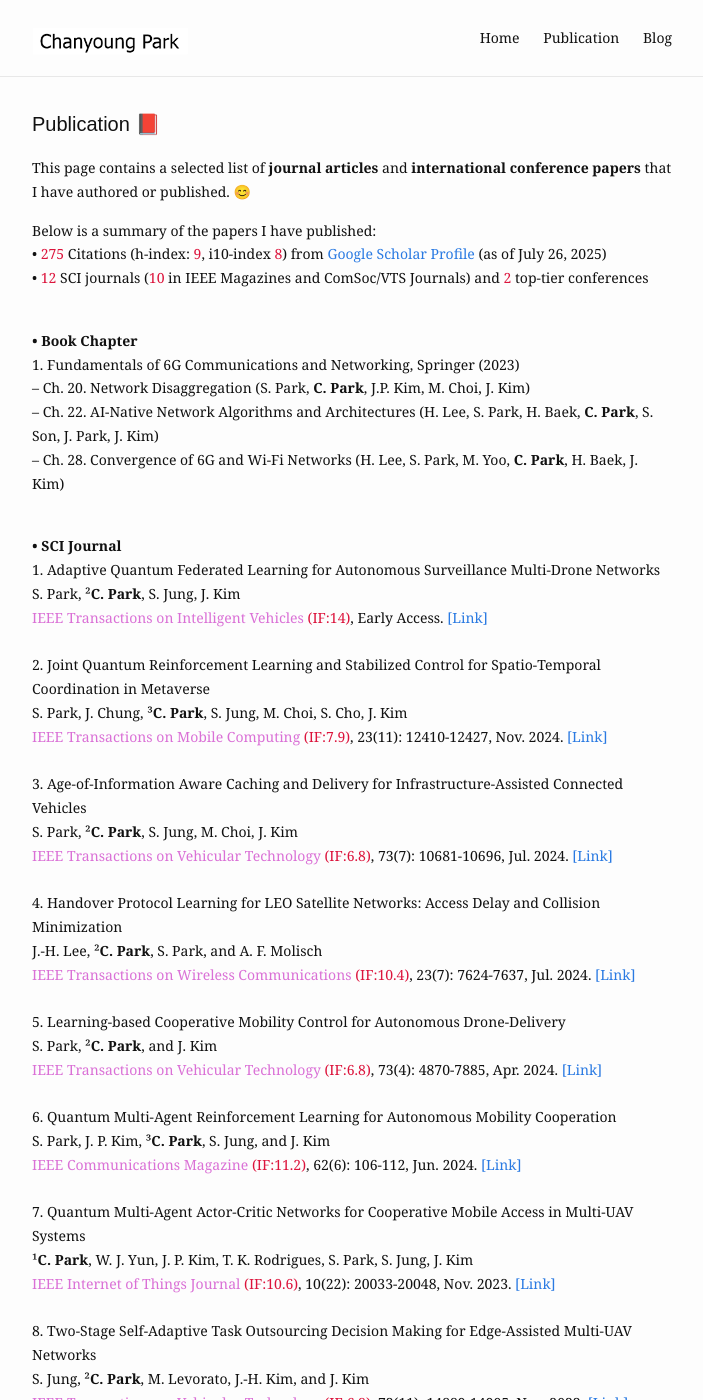
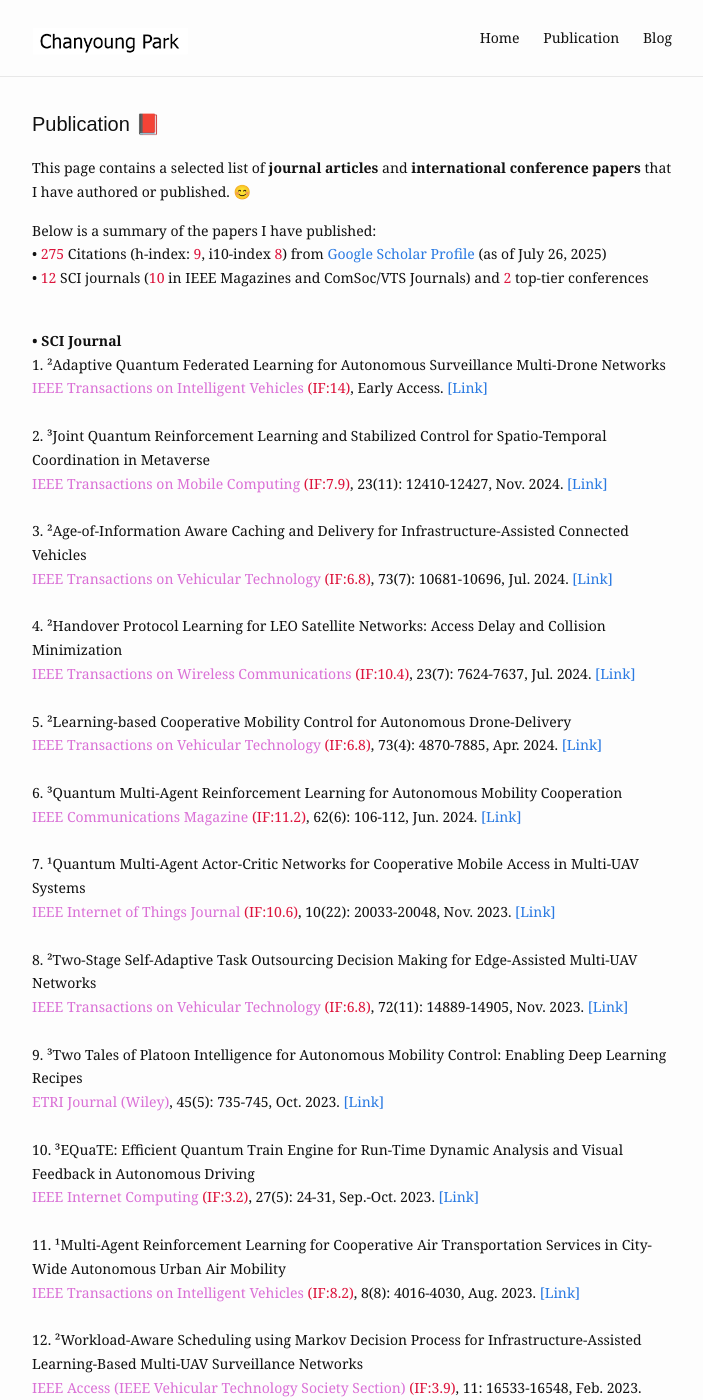
Before and after one commit to cosdeneb/cosdeneb.github.io, a Jekyll site: the page built from publication.md, in a window 1280 px wide and 1400 px high. Shown: the whole window, without its empty margins (288-991 px from the left). Built offline with Jekyll 4.4.1, drawn with Linux system fonts in a browser that asks for light colours; some of the changed text lies outside the part shown.

Commit message:
Update publication.md

```diff
--- a/publication.md
+++ b/publication.md
@@ -13,95 +13,68 @@
 <br/>
 
 <p>
-  <b>• Book Chapter</b> <br/>
-  1. Fundamentals of 6G Communications and Networking, Springer (2023) <br/>
-  – Ch. 20. Network Disaggregation (S. Park, <b>C. Park</b>, J.P. Kim, M. Choi, J. Kim) <br/>
-  – Ch. 22. AI-Native Network Algorithms and Architectures (H. Lee, S. Park, H. Baek, <b>C. Park</b>, S. Son, J. Park, J. Kim) <br/>
-  – Ch. 28. Convergence of 6G and Wi-Fi Networks (H. Lee, S. Park, M. Yoo, <b>C. Park</b>, H. Baek, J. Kim) <br/>
-  <br/>
-</p>
-
-<p>
   <b>• SCI Journal</b> <br/>
 
-  1. Adaptive Quantum Federated Learning for Autonomous Surveillance Multi-Drone Networks <br/>
-  S. Park, ²<b>C. Park</b>, S. Jung, J. Kim <br/>
+  1. ²Adaptive Quantum Federated Learning for Autonomous Surveillance Multi-Drone Networks <br/>
   <font color='#da70d6'>IEEE Transactions on Intelligent Vehicles</font>
   <font color='#dc143c'>(IF:14)</font>, Early Access.
   <a href="https://ieeexplore.ieee.org/abstract/document/10764760">[Link]</a><br/><br/>
 
-  2. Joint Quantum Reinforcement Learning and Stabilized Control for Spatio-Temporal Coordination in Metaverse <br/>
-  S. Park, J. Chung, ³<b>C. Park</b>, S. Jung, M. Choi, S. Cho, J. Kim <br/>
+  2. ³Joint Quantum Reinforcement Learning and Stabilized Control for Spatio-Temporal Coordination in Metaverse <br/>
   <font color='#da70d6'>IEEE Transactions on Mobile Computing</font> <font color='#dc143c'>(IF:7.9)</font>, 23(11): 12410-12427, Nov. 2024. <a href="https://ieeexplore.ieee.org/abstract/document/10543150">[Link]</a><br/><br/>
 
-  3. Age-of-Information Aware Caching and Delivery for Infrastructure-Assisted Connected Vehicles <br/>
-  S. Park, ²<b>C. Park</b>, S. Jung, M. Choi, J. Kim <br/>
+  3. ²Age-of-Information Aware Caching and Delivery for Infrastructure-Assisted Connected Vehicles <br/>
   <font color='#da70d6'>IEEE Transactions on Vehicular Technology</font> <font color='#dc143c'>(IF:6.8)</font>, 73(7): 10681-10696, Jul. 2024. <a href="https://ieeexplore.ieee.org/abstract/document/10491361">[Link]</a><br/><br/>
 
-  4. Handover Protocol Learning for LEO Satellite Networks: Access Delay and Collision Minimization <br/>
-  J.-H. Lee, ²<b>C. Park</b>, S. Park, and A. F. Molisch <br/>
+  4. ²Handover Protocol Learning for LEO Satellite Networks: Access Delay and Collision Minimization <br/>
   <font color='#da70d6'>IEEE Transactions on Wireless Communications</font> <font color='#dc143c'>(IF:10.4)</font>, 23(7): 7624-7637, Jul. 2024. <a href="https://ieeexplore.ieee.org/abstract/document/10371217">[Link]</a><br/><br/>
 
-  5. Learning-based Cooperative Mobility Control for Autonomous Drone-Delivery <br/>
-  S. Park, ²<b>C. Park</b>, and J. Kim <br/>
+  5. ²Learning-based Cooperative Mobility Control for Autonomous Drone-Delivery <br/>
   <font color='#da70d6'>IEEE Transactions on Vehicular Technology</font> <font color='#dc143c'>(IF:6.8)</font>, 73(4): 4870-7885, Apr. 2024. <a href="https://ieeexplore.ieee.org/abstract/document/10310117">[Link]</a><br/><br/>
 
-  6. Quantum Multi-Agent Reinforcement Learning for Autonomous Mobility Cooperation <br/>
-  S. Park, J. P. Kim, ³<b>C. Park</b>, S. Jung, and J. Kim <br/>
+  6. ³Quantum Multi-Agent Reinforcement Learning for Autonomous Mobility Cooperation <br/>
   <font color='#da70d6'>IEEE Communications Magazine</font> <font color='#dc143c'>(IF:11.2)</font>, 62(6): 106-112, Jun. 2024. <a href="https://ieeexplore.ieee.org/abstract/document/10232949">[Link]</a><br/><br/>
 
-  7. Quantum Multi-Agent Actor-Critic Networks for Cooperative Mobile Access in Multi-UAV Systems <br/>
-  ¹<b>C. Park</b>, W. J. Yun, J. P. Kim, T. K. Rodrigues, S. Park, S. Jung, J. Kim <br/>
+  7. ¹Quantum Multi-Agent Actor-Critic Networks for Cooperative Mobile Access in Multi-UAV Systems <br/>
   <font color='#da70d6'>IEEE Internet of Things Journal</font> <font color='#dc143c'>(IF:10.6)</font>, 10(22): 20033-20048, Nov. 2023. <a href="https://ieeexplore.ieee.org/abstract/document/10143981">[Link]</a><br/><br/>
 
-  8. Two-Stage Self-Adaptive Task Outsourcing Decision Making for Edge-Assisted Multi-UAV Networks <br/>
-  S. Jung, ²<b>C. Park</b>, M. Levorato, J.-H. Kim, and J. Kim <br/>
+  8. ²Two-Stage Self-Adaptive Task Outsourcing Decision Making for Edge-Assisted Multi-UAV Networks <br/>
   <font color='#da70d6'>IEEE Transactions on Vehicular Technology</font> <font color='#dc143c'>(IF:6.8)</font>, 72(11): 14889-14905, Nov. 2023. <a href="https://ieeexplore.ieee.org/abstract/document/10144676">[Link]</a><br/><br/>
 
-  9. Two Tales of Platoon Intelligence for Autonomous Mobility Control: Enabling Deep Learning Recipes <br/>
-  S. Park, H. Lee, ³<b>C. Park</b>, S. Jung, M. Choi, and J. Kim <br/>
+  9. ³Two Tales of Platoon Intelligence for Autonomous Mobility Control: Enabling Deep Learning Recipes <br/>
   <font color='#da70d6'>ETRI Journal (Wiley)</font>, 45(5): 735-745, Oct. 2023. <a href="https://onlinelibrary.wiley.com/doi/full/10.4218/etrij.2023-0132">[Link]</a><br/><br/>
 
-  10. EQuaTE: Efficient Quantum Train Engine for Run-Time Dynamic Analysis and Visual Feedback in Autonomous Driving <br/>
-  S. Park, H. Feng, ³<b>C. Park</b>, Y. K. Lee, S. Jung, J. Kim <br/>
+  10. ³EQuaTE: Efficient Quantum Train Engine for Run-Time Dynamic Analysis and Visual Feedback in Autonomous Driving <br/>
   <font color='#da70d6'>IEEE Internet Computing</font> <font color='#dc143c'>(IF:3.2)</font>, 27(5): 24-31, Sep.-Oct. 2023. <a href="https://ieeexplore.ieee.org/abstract/document/10229500">[Link]</a><br/><br/>
 
-  11. Multi-Agent Reinforcement Learning for Cooperative Air Transportation Services in City-Wide Autonomous Urban Air Mobility <br/>
-  ¹<b>C. Park</b>, G. S. Kim, S. Park, S. Jung, J. Kim <br/>
+  11. ¹Multi-Agent Reinforcement Learning for Cooperative Air Transportation Services in City-Wide Autonomous Urban Air Mobility <br/>
   <font color='#da70d6'>IEEE Transactions on Intelligent Vehicles</font> <font color='#dc143c'>(IF:8.2)</font>, 8(8): 4016-4030, Aug. 2023. <a href="https://ieeexplore.ieee.org/abstract/document/10144378">[Link]</a><br/><br/>
 
-  12. Workload-Aware Scheduling using Markov Decision Process for Infrastructure-Assisted Learning-Based Multi-UAV Surveillance Networks <br/>
-  S. Park, ²<b>C. Park</b>, S. Jung, J.-H. Kim, J. Kim <br/>
+  12. ²Workload-Aware Scheduling using Markov Decision Process for Infrastructure-Assisted Learning-Based Multi-UAV Surveillance Networks <br/>
   <font color='#da70d6'>IEEE Access (IEEE Vehicular Technology Society Section)</font> <font color='#dc143c'>(IF:3.9)</font>, 11: 16533-16548, Feb. 2023. <a href="https://ieeexplore.ieee.org/abstract/document/10045685">[Link]</a><br/><br/>
 </p>
 
 <p>
   <b>• Conference</b><br/>
 
-  1. Demo: EQuaTE: Efficient Quantum Train Engine Design and Demonstration for Dynamic Software Analysis <br/>
-  S. Park, H. Feng, W. J. Yun, ⁴<b>C. Park</b>, Y. K. Lee, S. Jung and J. Kim <br/>
+  1. ⁴Demo: EQuaTE: Efficient Quantum Train Engine Design and Demonstration for Dynamic Software Analysis <br/>
   <font color='#32cd32'>IEEE International Conference on Distributed Computing Systems (ICDCS)</font> <font color='#dc143c'></font>, Jul. 2023. <a href="https://ieeexplore.ieee.org/abstract/document/10272530">[Link]</a><br/><br/>
 
-  2. Poster: Coordinated Multi-Agent Reinforcement Learning for Unmanned Aerial Vehicle Swarms in Autonomous Mobile Access Applications <br/>
-  ¹<b>C. Park</b>, H. Lee, W. J. Yun, S. Park, S. Jung and . Kim <br/>
+  2. ¹Poster: Coordinated Multi-Agent Reinforcement Learning for Unmanned Aerial Vehicle Swarms in Autonomous Mobile Access Applications <br/>
   <font color='#32cd32'>IEEE International Conference on Distributed Computing Systems (ICDCS)</font> <font color='#dc143c'></font>, Jul. 2023. <a href="https://ieeexplore.ieee.org/abstract/document/10272444">[Link]</a><br/><br/>
 
-  3. Multi-Agent Deep Reinforcement Learning for Efficient Passenger Delivery in Urban Air Mobility <br/>
-  ¹<b>C. Park</b>, S. Park, G. S. Kim, S. Jung, J.-H. Kim, J. Kim <br/>
+  3. ¹Multi-Agent Deep Reinforcement Learning for Efficient Passenger Delivery in Urban Air Mobility <br/>
   <font color='#32cd32'>IEEE International Conference on Communications (ICC)</font> <font color='#dc143c'>(Acceptance rate: 38.5%)</font>, May-Jun. 2023. <a href="https://ieeexplore.ieee.org/abstract/document/10279436">[Link]</a><br/><br/>
 
-  4. Hybrid MAC for Military UAV Networks <br/>
-  G. S Kim, H. Lee, ³<b>C. Park</b>, S. Jung, J.-H Kim, J. Kim <br/>
+  4. ³Hybrid MAC for Military UAV Networks <br/>
   <font color='#32cd32'>IEEE International Conference on Information Networking (ICOIN)</font>, Jan. 2023. <a href="https://ieeexplore.ieee.org/abstract/document/10048910">[Link]</a><br/><br/>
 </p>
 
 <p>
   <b>• Preprints</b><br/>
-  1. Software Simulation and Visualization of Quantum Multi-Drone Reinforcement Learning <br/>
-  ¹<b>C. Park</b>, J. P. Kim, W. J. Yun, S. Park, S. Jung, and J. Kim <br/>
+  1. ¹Software Simulation and Visualization of Quantum Multi-Drone Reinforcement Learning <br/>
   <font color='#ffa500'>arXiv:2211.15375</font> <a href="https://arxiv.org/abs/2211.15375">[Link]</a><br/><br/>
 
-  2. Cooperative Multi-Agent Deep Reinforcement Learning for Reliable and Energy-Efficient Mobile Access via Multi-UAV Control <br/>
-  ¹<b>C. Park</b>, S. Park, S. Jung, C. Cordeiro, and J. Kim <br/>
+  2. ¹Cooperative Multi-Agent Deep Reinforcement Learning for Reliable and Energy-Efficient Mobile Access via Multi-UAV Control <br/>
   <font color='#ffa500'>arXiv:2210.00945</font> <a href="https://arxiv.org/abs/2210.00945">[Link]</a>br/><br/>
 </p>
```
